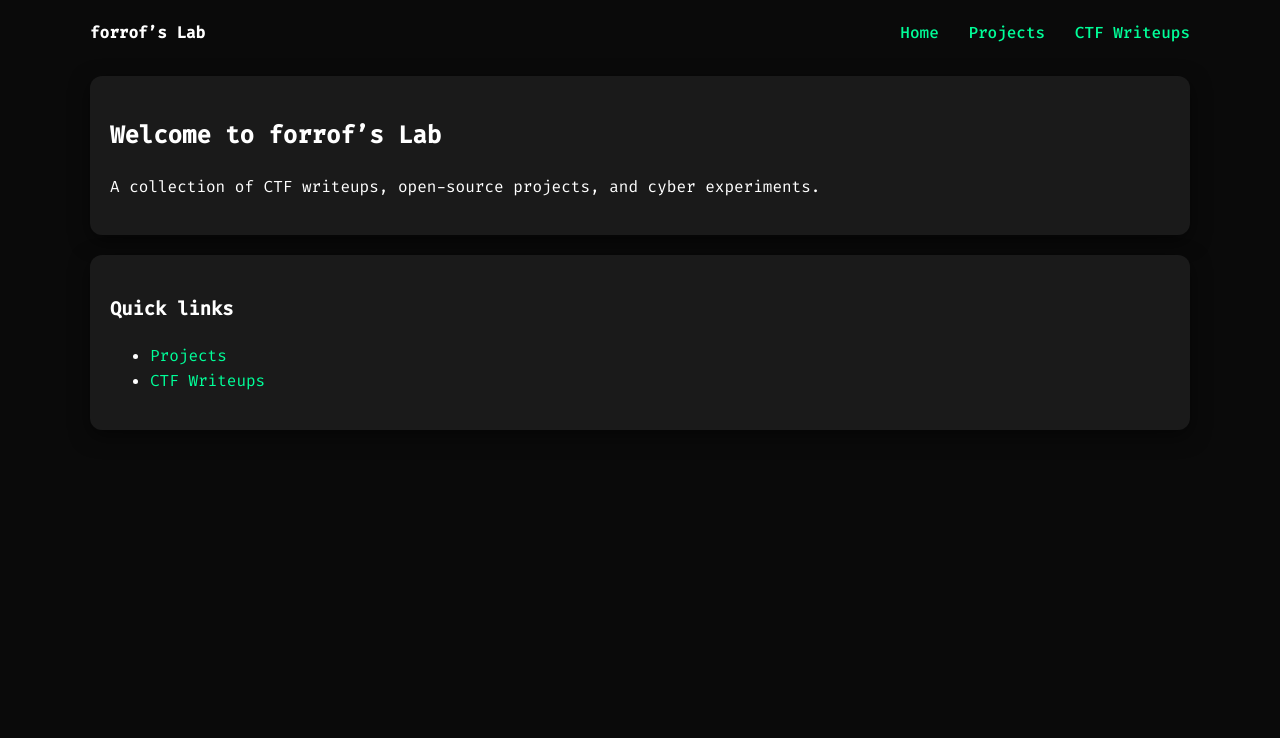
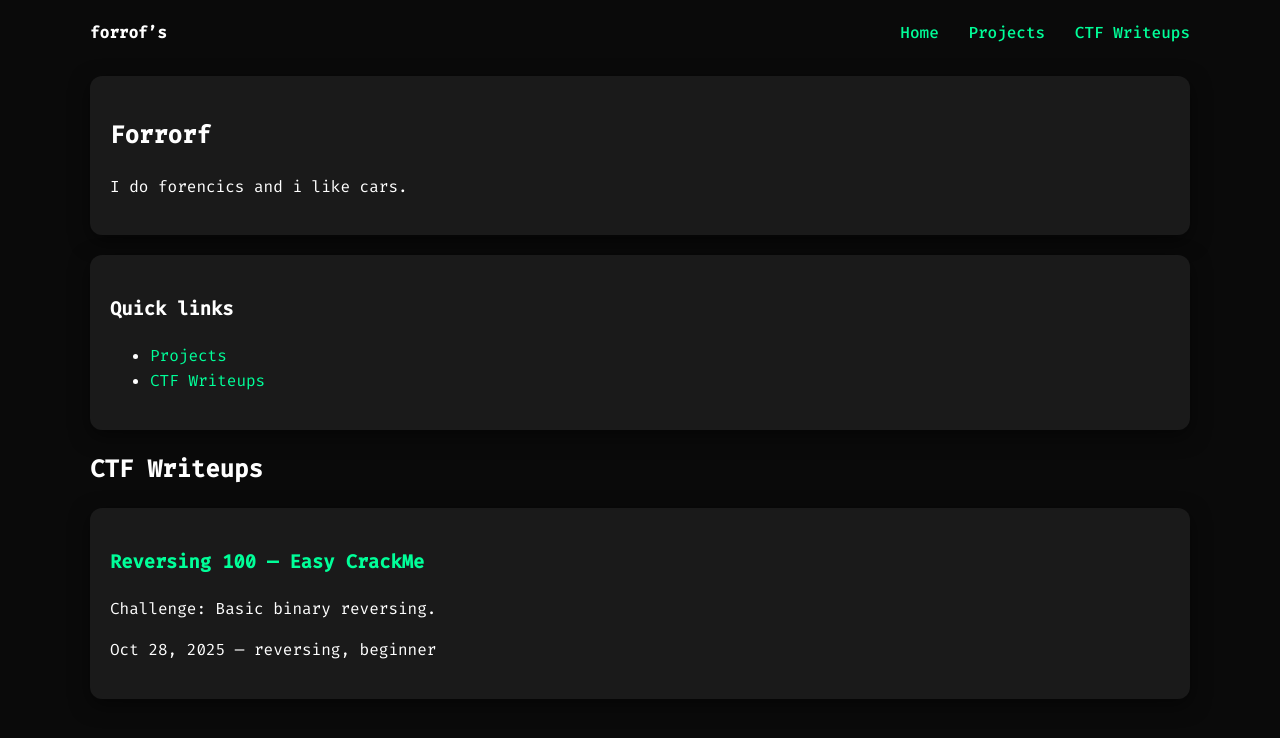
Before and after one commit to Forrof/forrof.github.io, a Jekyll site: the page built from index.md, in a window 1280 px wide. Shown: the top 738 px of the page. Built offline with Jekyll 4.4.1, drawn with Linux system fonts in a browser that asks for light colours.

Commit message:
Updates2

```diff
--- a/_config.yml
+++ b/_config.yml
@@ -1,5 +1,5 @@
-title: "forrof’s Lab"
-description: "CTF writeups, experiments, and projects"
+title: "forrof’s"
+description: "CTF writeups and projects"
 baseurl: ""
 url: "https://forrof.github.io"
 collections:
--- a/index.md
+++ b/index.md
@@ -4,8 +4,8 @@ title: Home
 ---
 
 <div class="card">
-  <h2>Welcome to forrof’s Lab</h2>
-  <p>A collection of CTF writeups, open-source projects, and cyber experiments.</p>
+  <h2>Forrorf</h2>
+  <p>I do forencics and i like cars.</p>
 </div>
 
 <div class="card">
@@ -15,3 +15,14 @@ title: Home
     <li><a href="/ctf/">CTF Writeups</a></li>
   </ul>
 </div>
+
+<h2>CTF Writeups</h2>
+<div class="grid">
+{% for post in site.ctf reversed %}
+  <div class="card">
+    <h3><a href="{{ post.url }}">{{ post.title }}</a></h3>
+    <p>{{ post.excerpt | strip_html | truncate: 100 }}</p>
+    <p class="meta">{{ post.date | date: "%b %d, %Y" }} — {{ post.tags | join: ", " }}</p>
+  </div>
+{% endfor %}
+</div>
```
